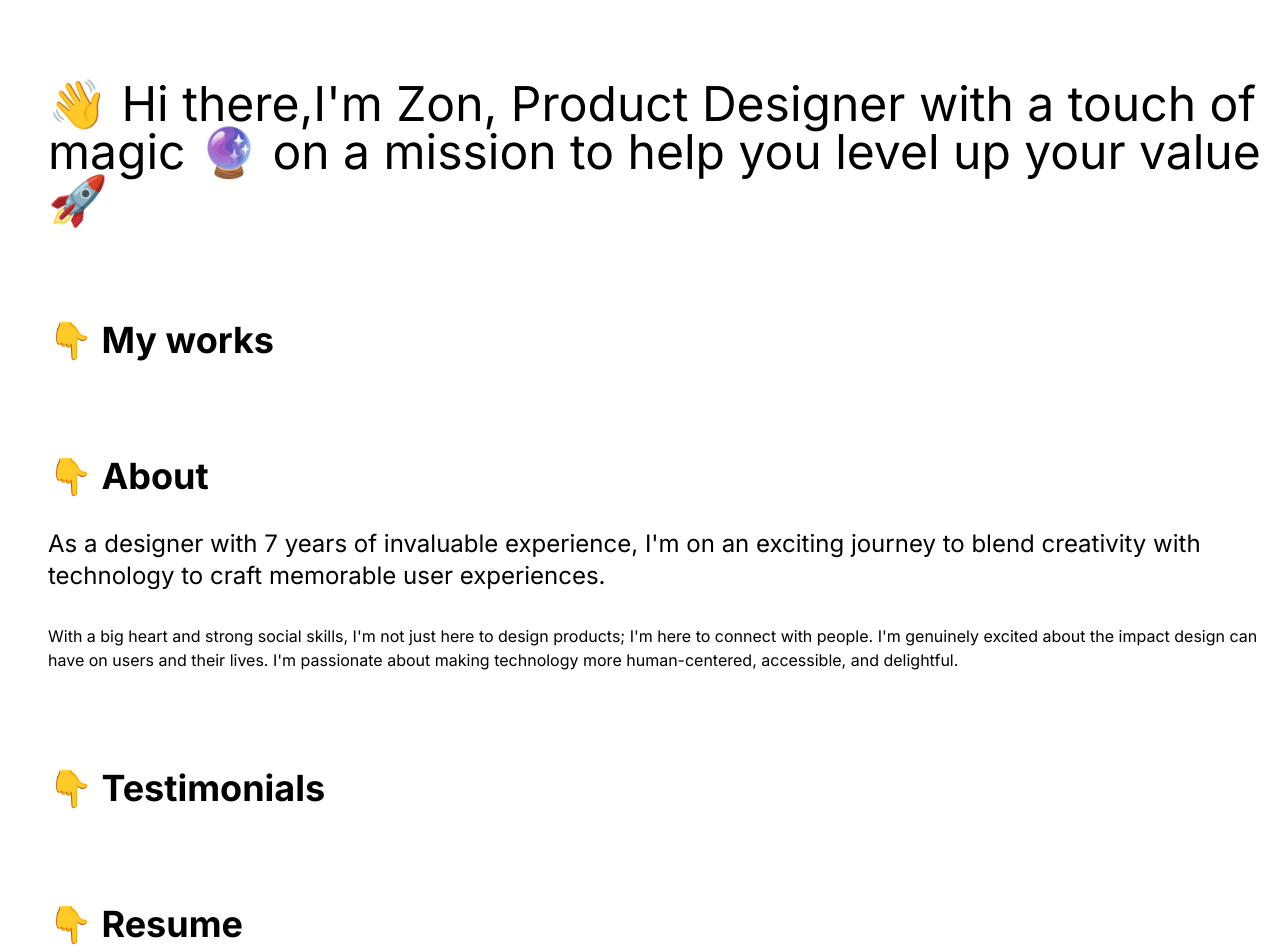
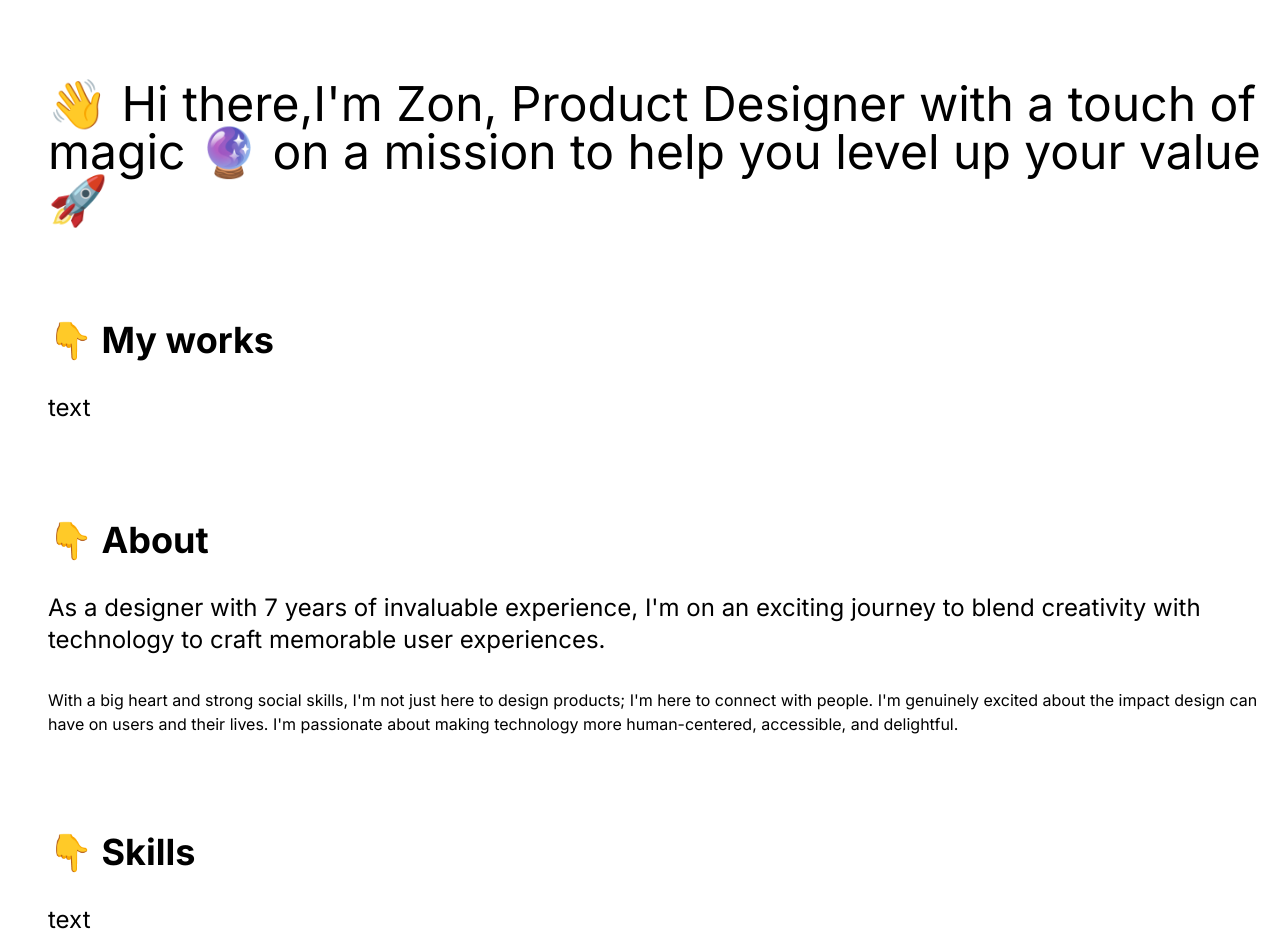
Before and after one commit to EOMZON/my-portfolio, a Next.js app: page / in a window 1280 px wide. Shown: the top 952 px of the page. Built offline with nearby package versions, Linux system fonts and the light colour scheme.

Commit message:
20240110 exact comps

```diff
--- a/src/app/page.js
+++ b/src/app/page.js
@@ -1,43 +1,53 @@
-import Image from 'next/image';
+export default function Home() {
+  const Header = () => {
+    return (
+      <div className="flex items-center justify-center   mt-20 ml-12">
+        <h1 className="text-5xl ">{greetings}</h1>
+      </div>
+    );
+  };
+  const Section = ({ title, content }) => {
+    return (
+      <div className="mt-24 ml-12">
+        <h1 className="text-4xl font-bold">{title}</h1>
+        {content && <div className="text-2xl mt-8">{content}</div>}
+      </div>
+    );
+  };
 
-export default function Home() {
-  return (
-    <main>
-      <div className="flex items-center justify-center   mt-20 ml-12">
-        <h1 className="text-5xl ">
-          👋 Hi there,I'm Zon, Product Designer with a touch of magic 🔮 on a
-          mission to help you level up your value 🚀
-        </h1>
-      </div>
-      <div className="flex mt-24 ml-12">
-        <h1 className="text-4xl font-bold">👇 My works</h1>
-      </div>
-      <div className=" mt-24 ml-12">
-        <h1 className="text-4xl font-bold ">👇 About</h1>
-        <p className="text-2xl mt-8">
-          As a designer with 7 years of invaluable experience, I'm on an
-          exciting journey to blend creativity with technology to craft
-          memorable user experiences.
-        </p>
-        <p className="text-1xl mt-8">
-          With a big heart and strong social skills, I'm not just here to design
-          products; I'm here to connect with people. I'm genuinely excited about
-          the impact design can have on users and their lives. I'm passionate
-          about making technology more human-centered, accessible, and
-          delightful.
-        </p>
-      </div>
-      <div className="flex mt-24 ml-12">
-        <h1 className="text-4xl font-bold">👇 Testimonials</h1>
-      </div>
-      <div className="flex mt-24 ml-12">
-        <h1 className="text-4xl font-bold">👇 Resume</h1>
-      </div>
+  const Footer = () => {
+    return (
       <div className="flex flex-col items-center justify-center mt-20 ml-12">
         <h1 className="text-5xl mb-4">❣️</h1>
         <h1 className="text-5xl mb-4">Get in touch</h1>
         <h1 className="text-2xl">zonlily@outlook.com</h1>
       </div>
+    );
+  };
+
+  return (
+    <main>
+      <Header />
+      <Section title={'👇 My works'} content={'text'} />
+      <div className=" mt-24 ml-12">
+        <h1 className="text-4xl font-bold ">👇 About</h1>
+        <p className="text-2xl mt-8">{aboutMe}</p>
+        <p className="text-1xl mt-8">{aboutMeDescription}</p>
+      </div>
+
+      <Section title={'👇 Skills'} content={'text'} />
+      <Section title={'👇 Testimonials'} content={'text'} />
+      <Section title={'👇 Resume'} content={'text'} />
+
+      <Footer />
     </main>
   );
 }
+
+const greetings =
+  "👋 Hi there,I'm Zon, Product Designer with a touch of magic 🔮 on a mission to help you level up your value 🚀";
+
+const aboutMe =
+  " As a designer with 7 years of invaluable experience, I'm on an exciting journey to blend creativity with technology to craft memorable user experiences.";
+const aboutMeDescription =
+  "With a big heart and strong social skills, I'm not just here to design products; I'm here to connect with people. I'm genuinely excited about the impact design can have on users and their lives. I'm passionate about making technology more human-centered, accessible, and delightful.";
```
